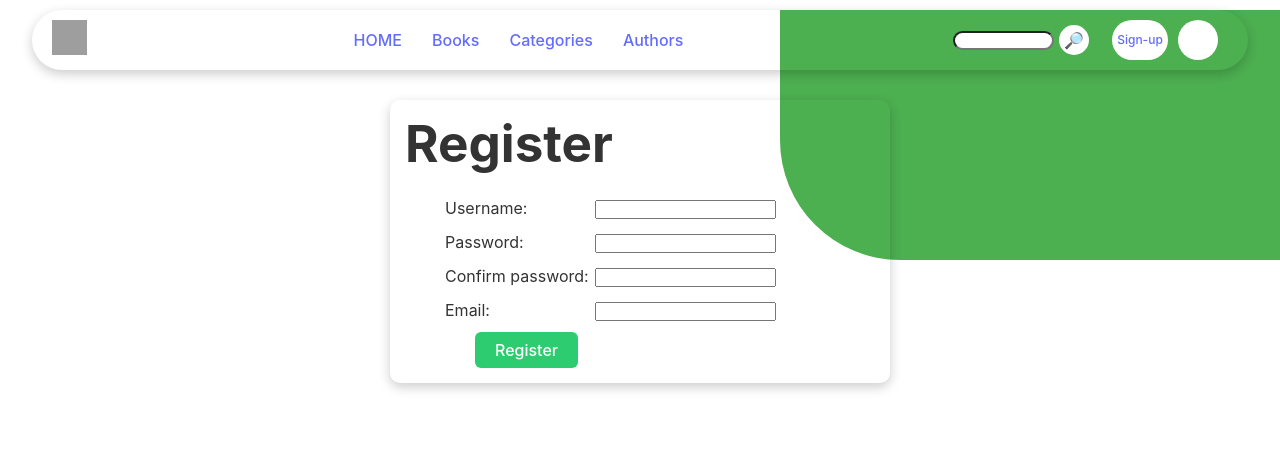
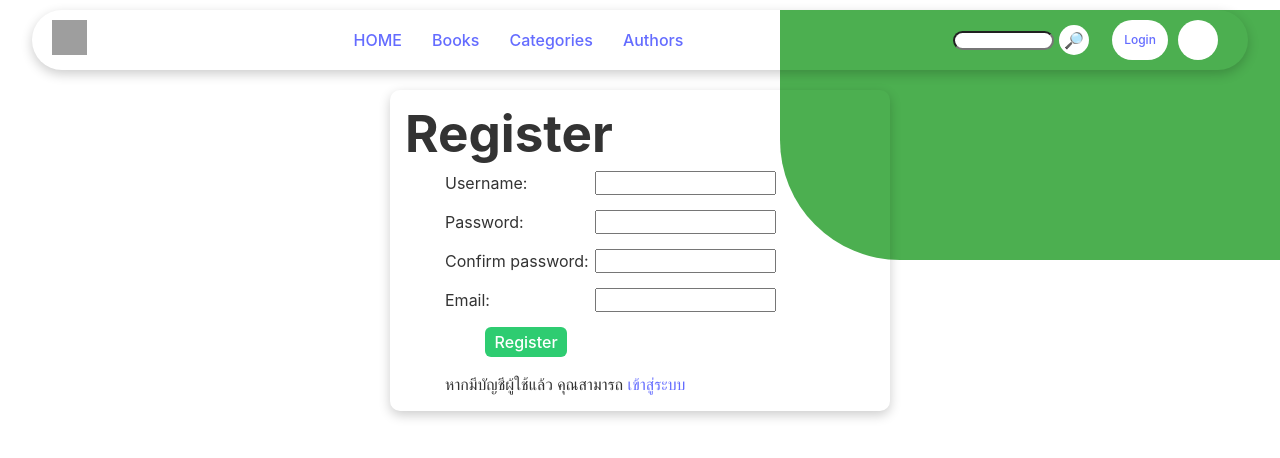
Before and after one commit to dvgamerr/apriltwenty-book-collection, a React (Vite) app in the folder client/book-collection/: page /auth/register in a window 1280 px wide. Shown: the top 458 px of the page. Built offline with nearby package versions, Linux system fonts and the light colour scheme; grey boxes are pictures that could not be loaded.

Commit message:
style(login): set css for content-contrainer using in login and register and other feature

```diff
--- a/client/book-collection/src/components/LoginComponent.jsx
+++ b/client/book-collection/src/components/LoginComponent.jsx
@@ -1,6 +1,8 @@
 import { login } from "../apis/login";
 import React, { use, useState } from 'react';
 import { useNavigate } from "react-router-dom";
+import { Link } from "react-router-dom";
+import "./css/ContentComponent.css";
 
 function LoginComponent() {
     const navigate = useNavigate();
@@ -35,10 +37,12 @@ function LoginComponent() {
     }
 
     return (
-        <div className="login-contrainer">
+        <div className="content-contrainer">
+            <h1>Login</h1>
             {error && <div className="error-message">*{error}</div>}
             {success && <div className="success-message">การ Login เสร็จสมบูรณ์</div>}
             <form onSubmit={(handleLogin)} >
+                <div className="input-wrapper">
                     <div className="input-box">
                         <label>Username:</label>
                         <input
@@ -56,6 +60,8 @@ function LoginComponent() {
                         />
                     </div>
                     <button type="submit">Login</button>
+                    <div>สมัครสมาชิกใหม่<Link to='/auth/register'>Register</Link></div>
+                </div>
             </form>
         </div>
     )
--- a/client/book-collection/src/components/RegisterComponent.jsx
+++ b/client/book-collection/src/components/RegisterComponent.jsx
@@ -1,7 +1,8 @@
 import React, { useState } from "react";
 import { register } from "../apis/register";
 import { useNavigate  } from "react-router-dom";
-import "./css/RegisterComponent.css";
+import "./css/ContentComponent.css";
+import { Link } from "react-router-dom";
 
 function RegisterComponent() {
     const navigate = useNavigate();
@@ -43,56 +44,50 @@ function RegisterComponent() {
 
     return (
 
-        <div className="register-contrainer">
+        <div className="content-contrainer">
             <h1>Register</h1>
             {error && error != "รหัสผ่านไม่ตรงกัน" && <div className="error-message">*{error}</div>}
             {success && <div className="success-message">ลงทะเบียนสำเร็จ กรุณาเข้าสู่ระบบ</div>}
             <form onSubmit={handleRegister}>
+                <div className="input-wrapper">
                     <div className="input-box">
                         <label>Username:</label>
-                    <div className="input">
                         <input
                             type="text"
                             value={username}
                             onChange={(event) => setUsername(event.target.value)}
                         />
                     </div>
-                </div>
                     <div className="input-box">
                         <label>Password:</label>
-                    <div className="input">
                         <input
                             type="password"
                             value={password}
                             onChange={(event) => setPassword(event.target.value)}
                         />
                     </div>
-                </div>
                     <div className="input-box">
                         <label>Confirm password:</label>
-                    <div className="input">
                         <input
                             type="password"
                             value={confirmPassword}
                             onChange={(event) => setConfirmPassword(event.target.value)}
                         />
                     </div>
-
-                </div>
                     {error==="รหัสผ่านไม่ตรงกัน" && (
                             <div className="error-message">*{error}</div>
                     )}
                     <div className="input-box">
                         <label>Email:</label>
-                    <div className="input">
                         <input
                             type="email"
                             value={email}
                             onChange={(event) => setEmail(event.target.value)}
                         />
                     </div>
+                    <button type="submit">Register</button>
+                    <div>หากมีบัญชีผู้ใช้แล้ว คุณสามารถ <Link to='/auth/login'>เข้าสู่ระบบ</Link></div>
                 </div>
-                <button type="submit">Register</button>
             </form>
         </div>
     )
--- a/client/book-collection/src/components/css/RegisterComponent.css
+++ b/client/book-collection/src/components/css/ContentComponent.css
@@ -1,4 +1,4 @@
-.register-contrainer {
+.content-contrainer {
     max-width: 500px;
     width: 90%;
     height: auto;
@@ -8,14 +8,12 @@
     margin: 20px auto;
     display: flex;
     flex-direction: column;
-    gap: 15px;
+    gap: 10px;
 }
 
 .input-box {
     display: flex;
     flex-direction: row;
-    margin-left: 40px;
-    margin-top: 10px;
 }
 
 .input-box label {
@@ -23,15 +21,13 @@
 }
 
 button {
-    margin-left: 70px;
-    margin-top: 10px;
-    padding: 8px 20px;
     background-color: #2ecc71;
     color: white;
     border: none;
     border-radius: 6px;
     cursor: pointer;
     transition: background-color 0.2s ease;
+    margin-left: 40px;
 }
 
 button:hover {
@@ -49,3 +45,11 @@ button:hover {
     font-weight: bold;
     margin-left: 40px;
 }
+
+.input-wrapper {
+    display: flex;
+    flex-direction: column;
+    gap: 15px;
+    padding-left: 40px;
+    align-items: flex-start;
+}
--- a/client/book-collection/src/components/header-nav-bar.jsx
+++ b/client/book-collection/src/components/header-nav-bar.jsx
@@ -28,9 +28,9 @@ function HeaderNavBar() {
                 </Link>
             </div>
             <div className="login">
-                <Link to={`/auth/register`}>
+                <Link to={`/auth/login`}>
                     <div className="nav-auth">
-                        Sign-up
+                        Login
                     </div>
                 </Link>
                 </div>
--- a/client/book-collection/src/pages/LoginPage.jsx
+++ b/client/book-collection/src/pages/LoginPage.jsx
@@ -3,7 +3,7 @@ import LoginComponent from "../components/LoginComponent";
 function LoginPage() {
 
     return (
-        <div className="login-page">
+        <div className="contrainer-page">
             <LoginComponent />
         </div>
     )
--- a/client/book-collection/src/pages/css/RegisterPage.css
+++ b/client/book-collection/src/pages/css/RegisterPage.css
@@ -1,4 +1,4 @@
-.register-page {
+.contrainer-page {
     display: flex;
     justify-content: center;
 }
```
Lines whose indentation alone changed are shown as unchanged.
